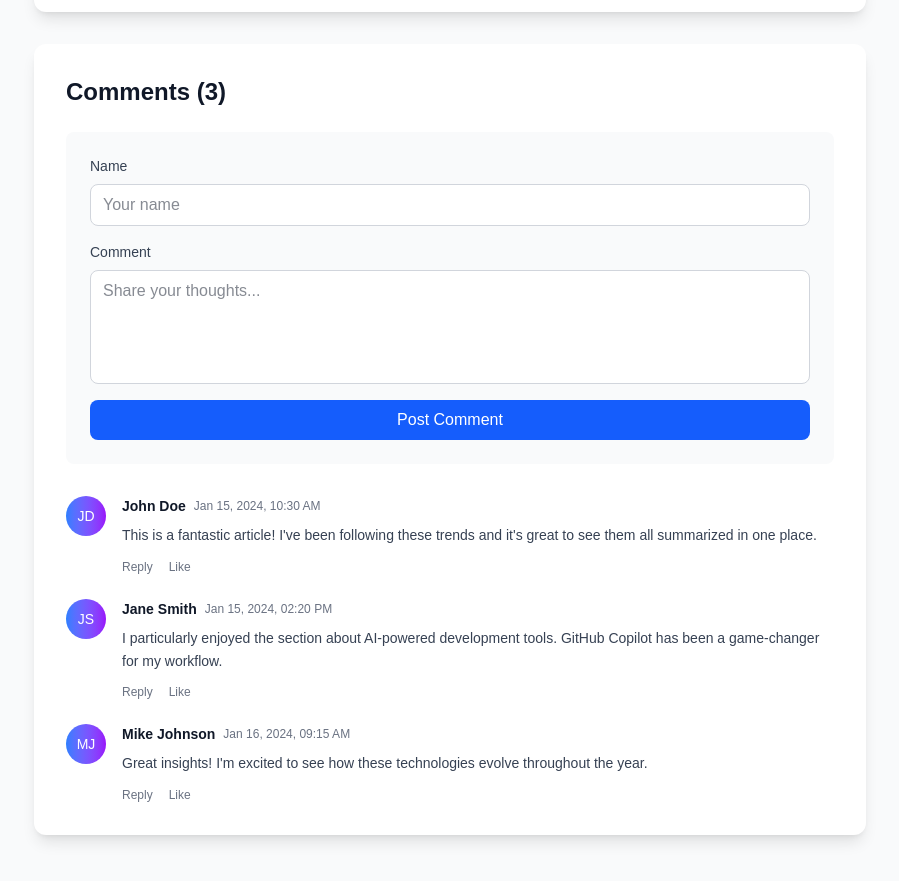
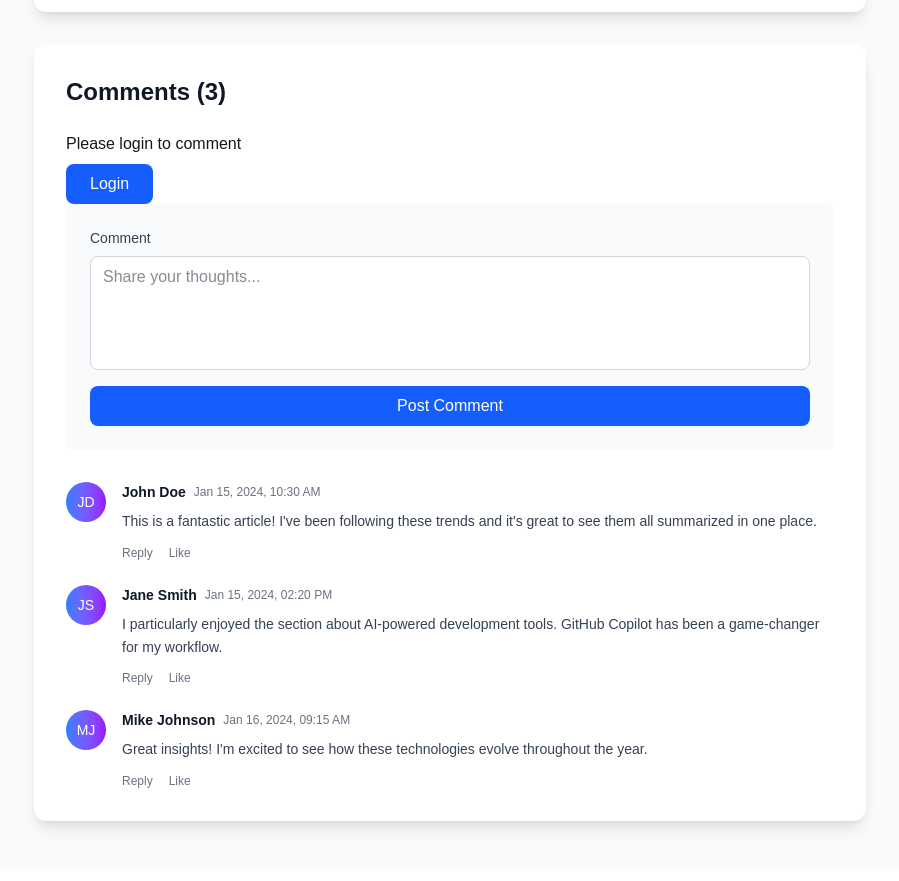
Before and after one commit to nafasebra/bloggy, a Next.js app in the folder front/: page /post/1 in a window 1280 px wide. Shown: the part 2320-3201 px from the top of the page, without its empty margins (190-1089 px from the left). Built offline with nearby package versions, Linux system fonts and the light colour scheme.

Commit message:
fix(front): change comment form

```diff
--- a/front/src/components/CommentSection.tsx
+++ b/front/src/components/CommentSection.tsx
@@ -1,5 +1,6 @@
 "use client";
 
+import Link from "next/link";
 import { useState } from "react";
 
 interface Comment {
@@ -75,29 +76,22 @@ export default function CommentSection({ postId }: CommentSectionProps) {
         Comments ({comments.length})
       </h3>
 
+
+      {/** required login panel to comment */}
+      <div className="flex flex-col gap-2">
+        <p>Please login to comment</p>
+        <Link href="/auth/login">
+          <button className="bg-blue-600 hover:bg-blue-700 text-white font-medium py-2 px-6 rounded-lg transition-colors duration-200">
+            Login
+          </button>
+        </Link>
+      </div>
+
       {/* Add Comment Form */}
       <form
         onSubmit={handleSubmitComment}
         className="mb-8 p-6 bg-gray-50 dark:bg-gray-700 rounded-lg flex flex-col gap-4"
       >
-        <div className="flex flex-col gap-2">
-          <label
-            htmlFor="author"
-            className="block text-sm font-medium text-gray-700 dark:text-gray-300"
-          >
-            Name
-          </label>
-          <input
-            type="text"
-            id="author"
-            value={authorName}
-            onChange={(e) => setAuthorName(e.target.value)}
-            className="w-full px-3 py-2 border border-gray-300 dark:border-gray-600 rounded-lg bg-white dark:bg-gray-800 text-gray-900 dark:text-white focus:outline-none focus:ring-2 focus:ring-blue-500 focus:border-blue-500"
-            placeholder="Your name"
-            required
-          />
-        </div>
-
         <div className="flex flex-col gap-2">
           <label
             htmlFor="comment"
```
